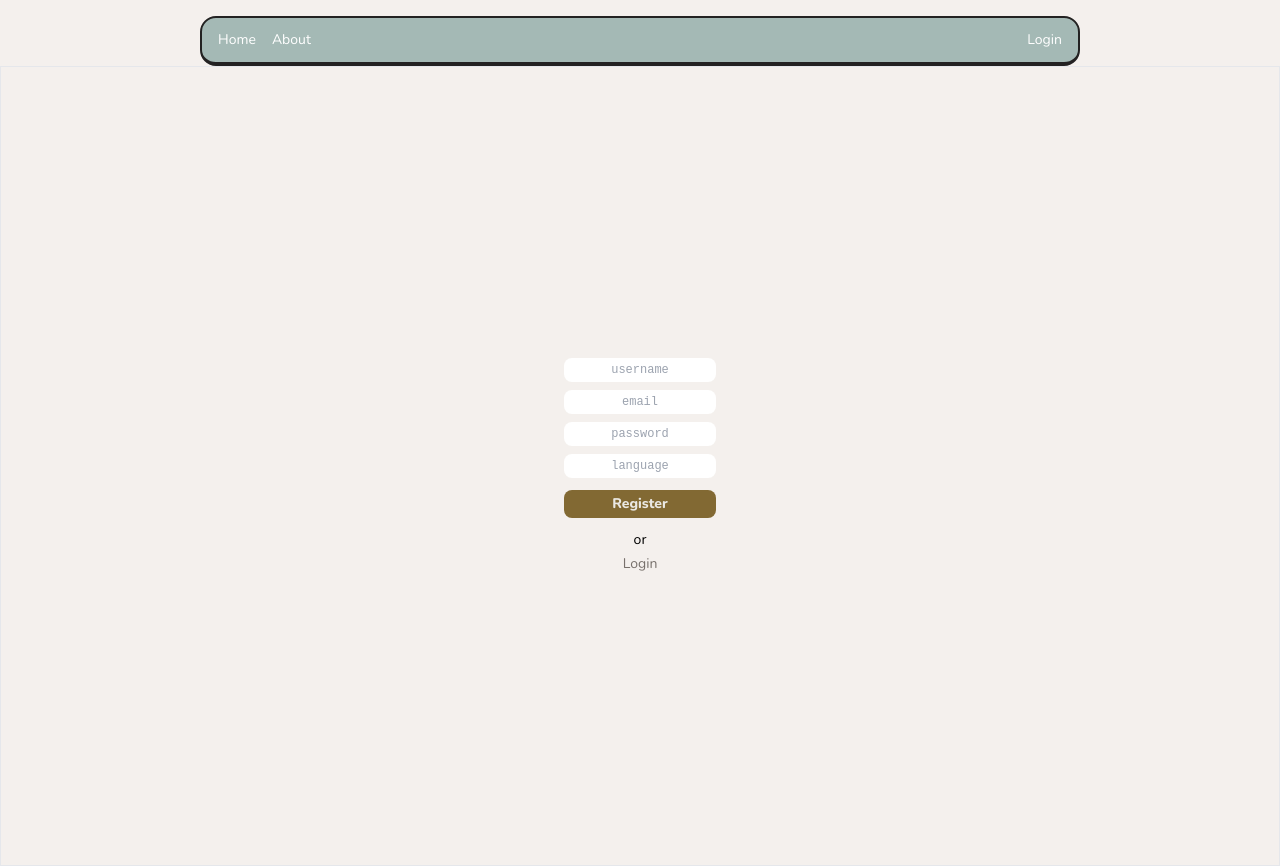
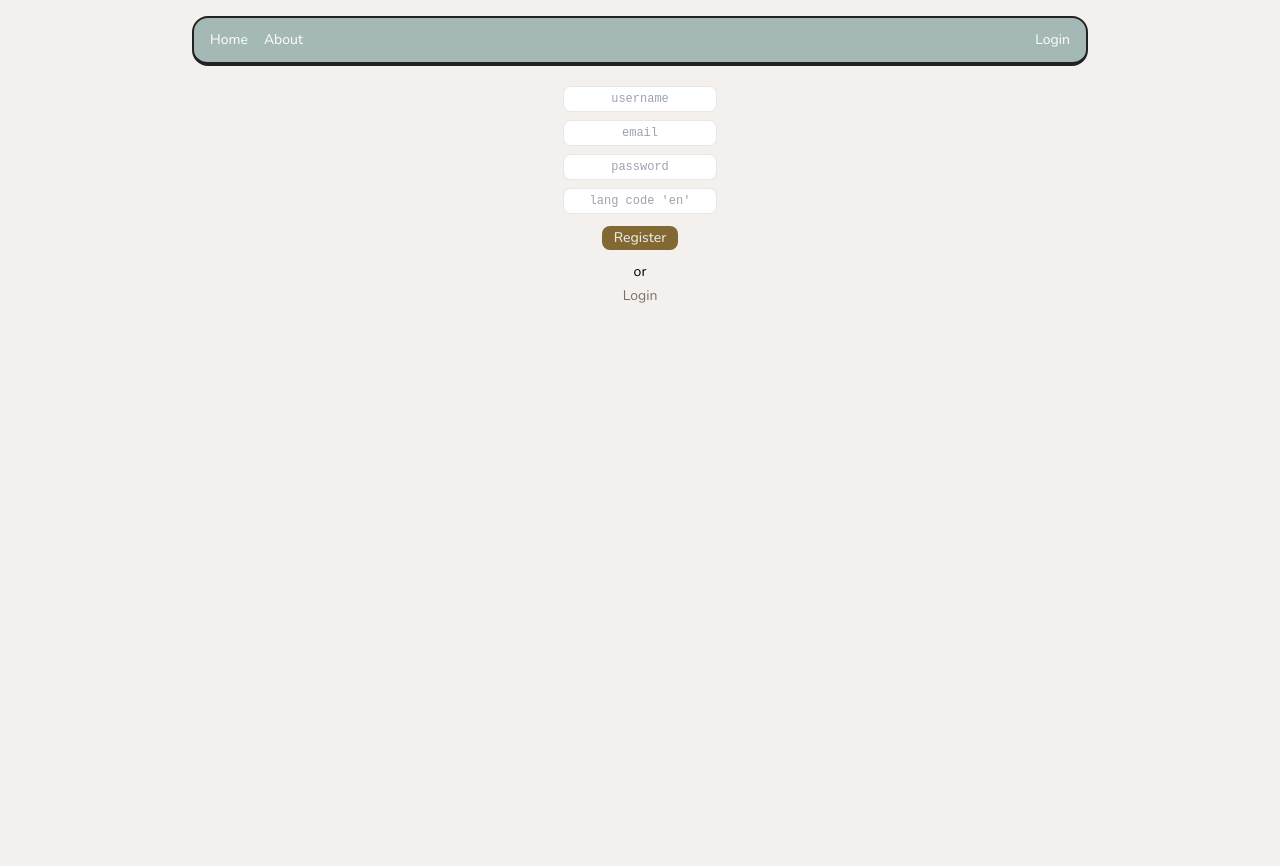
Before and after one commit to bagussuprapta/project, a React (Vite) app in the folder lingua-deck/client/: page /register in a window 1280 px wide. After the commit the page ends 800 px from the top, so only its background shows below. Built offline with nearby package versions, Linux system fonts and the light colour scheme.

Commit message:
refactor: update register page and add input form component

```diff
--- /dev/null
+++ b/lingua-deck/client/src/components/ui/FormInput.jsx
@@ -0,0 +1,3 @@
+export default function FormInput({ value, placeholder, onChange, type }) {
+  return <input type={type} value={value} onChange={(e) => onChange(e.target.value)} placeholder={placeholder} className="border text-center font-mono text-xs w-full py-1 rounded-lg outline-none" />;
+}
--- a/lingua-deck/client/src/pages/Register.jsx
+++ b/lingua-deck/client/src/pages/Register.jsx
@@ -1,11 +1,14 @@
 import { useContext, useEffect, useState } from "react";
-import Navbar from "../components/layout/Navbar";
 import { Link, useNavigate } from "react-router";
-import { UserContext } from "../context/userContext";
+
 import { AuthContext } from "../context/authContext";
 
+import Navbar from "../components/layout/Navbar";
+import Toast from "../components/ui/Toast";
+import FormInput from "../components/ui/FormInput";
+import userAPI from "../api/userAPI";
+
 export default function Register() {
-  const userProvider = useContext(UserContext);
   const { isLoggedIn } = useContext(AuthContext);
   const [username, setUsername] = useState("");
   const [email, setEmail] = useState("");
@@ -20,48 +23,31 @@ export default function Register() {
     }
   }, [isLoggedIn, navigate]);
 
-  const handleSubmit = async (event) => {
+  async function handleRegister(event) {
     event.preventDefault();
-    const result = await userProvider.register({ username, email, password, preferred_language: preferredLanguage });
+    const result = await userAPI.register({ username, email, password, preferred_language: preferredLanguage });
     if (result?.error) {
       setMessage(result.error.message);
     } else if (result?.data) {
       navigate("/login");
     }
-  };
+  }
 
   return (
     <div>
-      <div className="px-2">
       <Navbar />
-      </div>
-      <div className="px-2 flex flex-col border gap-y-3 justify-center items-center h-screen">
-        {message && (
-          <div>
-            <p className="text-sm font-nunito">{message}</p>
-          </div>
-        )}
-        <form onSubmit={handleSubmit}>
+      <div className="mt-5">
+        <div className="px-2 flex flex-col gap-y-3 justify-center items-center">
+          <Toast message={message} onClose={() => setMessage("")} type="error" />
+          <form onSubmit={handleRegister}>
             <div className="flex flex-col gap-y-2 w-full">
-            <input type="text" value={username} onChange={(e) => setUsername(e.target.value)} placeholder="username" className="text-center font-mono text-xs w-full py-1 rounded-lg outline-none" />
-            <input type="email" value={email} onChange={(e) => setEmail(e.target.value)} placeholder="email" className="text-center font-mono text-xs w-full py-1 rounded-lg outline-none" />
-            <input
-              type="password"
-              value={password}
-              onChange={(e) => setPassword(e.target.value)}
-              placeholder="password"
-              className="text-center font-mono text-xs w-full py-1 rounded-lg outline-none"
-            />
-            <input
-              type="text"
-              value={preferredLanguage}
-              onChange={(e) => setPreferredLanguage(e.target.value)}
-              placeholder="language"
-              className="text-center font-mono text-xs w-full py-1 rounded-lg outline-none"
-            />
+              <FormInput value={username} placeholder="username" onChange={setUsername} type="text" />
+              <FormInput value={email} placeholder="email" onChange={setEmail} type="text" />
+              <FormInput value={password} placeholder="password" onChange={setPassword} type="password" />
+              <FormInput value={preferredLanguage} placeholder="lang code 'en'" onChange={setPreferredLanguage} type="text" />
             </div>
             <div className="flex justify-center">
-            <button className="w-full mt-3 py-1 text-sm rounded-lg bg-[#826933] font-nunito font-extrabold text-[#eae8e3]" type="submit">
+              <button className="max-w-fit w-full mt-3 px-3 py-0.5 text-sm rounded-lg bg-[#826933] font-nunito text-[#eae8e3] font-medium" type="submit">
                 Register
               </button>
             </div>
@@ -74,5 +60,6 @@ export default function Register() {
           </div>
         </div>
       </div>
+    </div>
   );
 }
```
Lines whose indentation alone changed are shown as unchanged.
